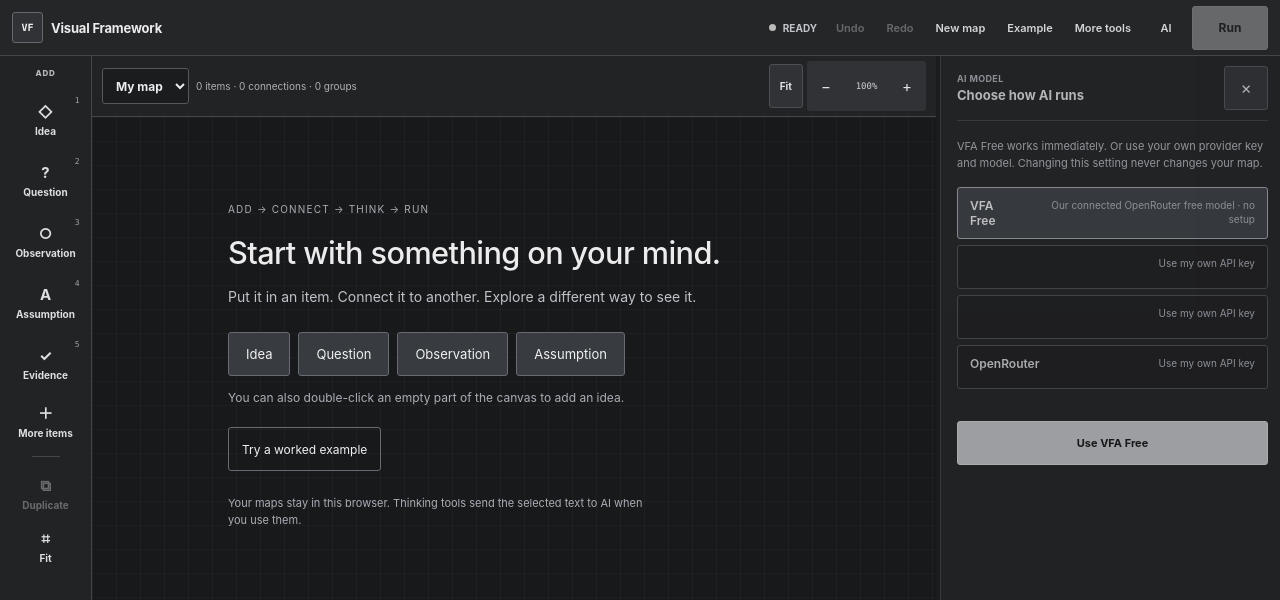
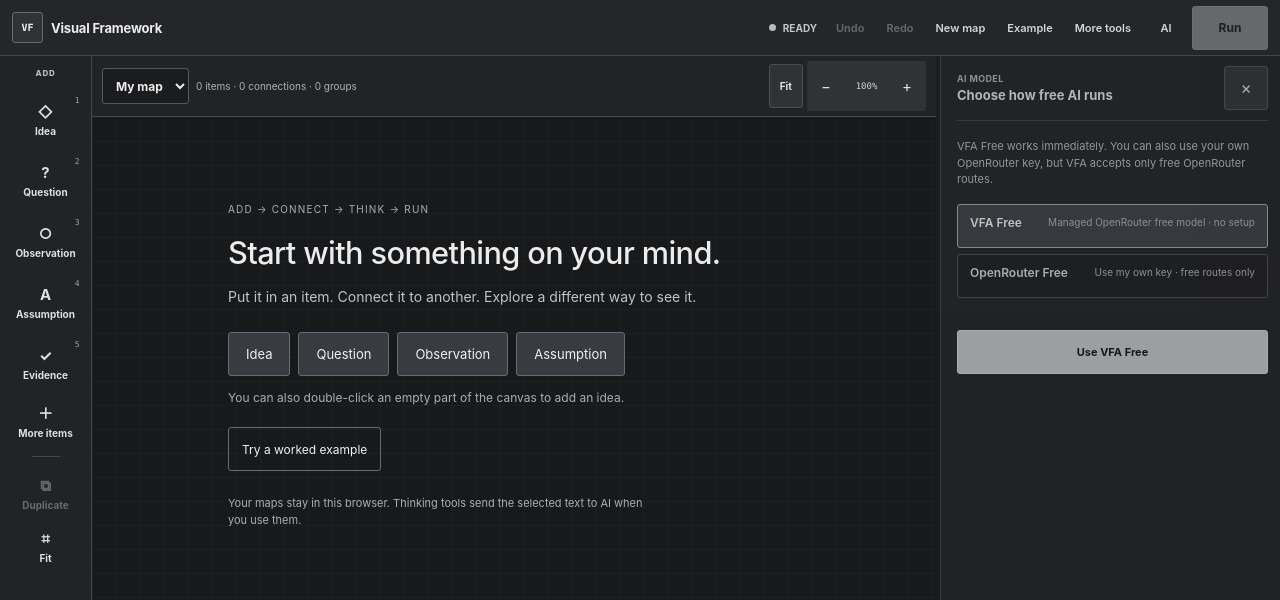
Before and after one commit to Joenasriani/visual-framework-system-app, a React (Vite) app: page / in a window 1280 px wide. Both pictures are taken after a click on the button "AI". Shown: the top 600 px of the page. Built offline with nearby package versions, Linux system fonts and the light colour scheme.

Commit message:
Make AI settings free-only

```diff
--- a/src/ui/ModelSettings.tsx
+++ b/src/ui/ModelSettings.tsx
@@ -6,18 +6,15 @@ import {
   PROVIDER_LABELS,
   resetModelSettings,
   setModelSettings,
-  type ModelProvider,
   type ModelSettings
 } from '../model/settings';
-
-const PERSONAL_PROVIDERS: Exclude<ModelProvider, 'vfa-free'>[] = ['openai', 'anthropic', 'openrouter'];
 
 export function ModelSettingsInspector({ onClose, onChanged }: { onClose: () => void; onChanged: () => void }) {
   const [draft, setDraft] = useState<ModelSettings>(() => getModelSettings());
   const [testState, setTestState] = useState<'idle' | 'testing' | 'ok' | 'error'>('idle');
   const [message, setMessage] = useState('');
 
-  const selectProvider = (provider: ModelProvider) => {
+  const selectProvider = (provider: ModelSettings['provider']) => {
     setMessage('');
     setTestState('idle');
     if (provider === 'vfa-free') {
@@ -25,9 +22,9 @@ export function ModelSettingsInspector({ onClose, onChanged }: { onClose: () =>
       return;
     }
     setDraft(current => ({
-      provider,
-      apiKey: current.provider === provider ? current.apiKey : '',
-      model: current.provider === provider && current.model ? current.model : DEFAULT_MODELS[provider]
+      provider: 'openrouter',
+      apiKey: current.provider === 'openrouter' ? current.apiKey : '',
+      model: current.provider === 'openrouter' && current.model ? current.model : DEFAULT_MODELS.openrouter
     }));
   };
 
@@ -37,7 +34,7 @@ export function ModelSettingsInspector({ onClose, onChanged }: { onClose: () =>
       setDraft(saved);
       setMessage(saved.provider === 'vfa-free'
         ? 'VFA Free is active.'
-        : `${PROVIDER_LABELS[saved.provider]} is active for this page.`);
+        : `${PROVIDER_LABELS[saved.provider]} free route is active for this page.`);
       setTestState('idle');
       onChanged();
     } catch (error) {
@@ -60,13 +57,16 @@ export function ModelSettingsInspector({ onClose, onChanged }: { onClose: () =>
       setTestState('ok');
       return;
     }
-    if (!draft.apiKey.trim() || !draft.model.trim()) {
-      setMessage('Enter a key and model before testing.');
+    let config;
+    try {
+      config = modelRequestConfig(setModelSettings(draft));
+    } catch (error) {
+      setMessage(error instanceof Error ? error.message : 'Choose a valid free OpenRouter route.');
       setTestState('error');
       return;
     }
     setTestState('testing');
-    setMessage('Testing a small request…');
+    setMessage('Testing a small free request…');
     try {
       const response = await fetch('/api/model', {
         method: 'POST',
@@ -75,12 +75,12 @@ export function ModelSettingsInspector({ onClose, onChanged }: { onClose: () =>
           title: 'Model connection test',
           instruction: 'Reply with exactly: CONNECTED',
           input: 'Connection test only.',
-          ...modelRequestConfig(draft)
+          ...config
         })
       });
       const data = await response.json().catch(() => ({}));
       if (!response.ok) throw new Error(data?.error || 'Connection test failed.');
-      setMessage(`Connected to ${data?.model || draft.model} through ${data?.provider || PROVIDER_LABELS[draft.provider]}.`);
+      setMessage(`Connected to ${data?.model || draft.model} through OpenRouter free routing.`);
       setTestState('ok');
     } catch (error) {
       setMessage(error instanceof Error ? error.message : 'Connection test failed.');
@@ -90,26 +90,24 @@ export function ModelSettingsInspector({ onClose, onChanged }: { onClose: () =>
 
   return <>
     <div className="inspector-head">
-      <div><span>AI MODEL</span><strong>Choose how AI runs</strong></div>
+      <div><span>AI MODEL</span><strong>Choose how free AI runs</strong></div>
       <button className="close-inspector" aria-label="Close editor" onClick={onClose}>×</button>
     </div>
 
-    <p className="proposal-summary">VFA Free works immediately. Or use your own provider key and model. Changing this setting never changes your map.</p>
+    <p className="proposal-summary">VFA Free works immediately. You can also use your own OpenRouter key, but VFA accepts only free OpenRouter routes.</p>
 
     <div className="model-provider-list" role="radiogroup" aria-label="AI provider">
       <button type="button" role="radio" aria-label="VFA Free" aria-checked={draft.provider === 'vfa-free'} className={draft.provider === 'vfa-free' ? 'active' : ''} onClick={() => selectProvider('vfa-free')}>
-        <strong>VFA Free</strong><small>Our connected OpenRouter free model · no setup</small>
+        <strong>VFA Free</strong><small>Managed OpenRouter free model · no setup</small>
       </button>
-      {PERSONAL_PROVIDERS.map(provider => (
-        <button type="button" role="radio" aria-label={PROVIDER_LABELS[provider]} aria-checked={draft.provider === provider} key={provider} className={draft.provider === provider ? 'active' : ''} onClick={() => selectProvider(provider)}>
-          <strong>{PROVIDER_LABELS[provider]}</strong><small>Use my own API key</small>
-        </button>
-      ))}
+      <button type="button" role="radio" aria-label="OpenRouter Free" aria-checked={draft.provider === 'openrouter'} className={draft.provider === 'openrouter' ? 'active' : ''} onClick={() => selectProvider('openrouter')}>
+        <strong>OpenRouter Free</strong><small>Use my own key · free routes only</small>
+      </button>
     </div>
 
-    {draft.provider !== 'vfa-free' && <>
+    {draft.provider === 'openrouter' && <>
       <label className="field">
-        <span>API key</span>
+        <span>OpenRouter API key</span>
         <input
           aria-label="API key"
           type="password"
@@ -117,29 +115,30 @@ export function ModelSettingsInspector({ onClose, onChanged }: { onClose: () =>
           spellCheck={false}
           value={draft.apiKey}
           onChange={event => { setDraft(current => ({ ...current, apiKey: event.target.value })); setTestState('idle'); setMessage(''); }}
-          placeholder="Paste your key"
+          placeholder="Paste your OpenRouter key"
         />
       </label>
       <label className="field">
-        <span>Model</span>
+        <span>Free model</span>
         <input
           aria-label="Model"
           value={draft.model}
           onChange={event => { setDraft(current => ({ ...current, model: event.target.value })); setTestState('idle'); setMessage(''); }}
-          placeholder={DEFAULT_MODELS[draft.provider]}
+          placeholder={DEFAULT_MODELS.openrouter}
           spellCheck={false}
         />
       </label>
-      <p className="model-privacy-note">Your key is kept only in this page's memory and sent to the VFA server only when a request runs. It is not written to your framework, IndexedDB, exports, run text, or provenance. Reloading clears it. Your provider may charge your account.</p>
-      <p className="model-privacy-note">If your provider fails, VFA stops and tells you. It does not silently fall back to VFA Free.</p>
+      <p className="model-privacy-note">Allowed values are <code>openrouter/free</code> or an OpenRouter model id ending in <code>:free</code>. Paid routes are rejected by both the browser settings and the server.</p>
+      <p className="model-privacy-note">Your key is kept only in this page's memory and sent to the VFA server only when a request runs. It is not written to your framework, IndexedDB, exports, run text, or provenance. Reloading clears it.</p>
+      <p className="model-privacy-note">If OpenRouter fails, VFA stops and tells you. It does not silently fall back to another model.</p>
     </>}
 
     {message && <p className={`model-test-state model-test-${testState}`} role="status">{message}</p>}
 
     <div className="model-actions">
-      {draft.provider !== 'vfa-free' && <button className="panel-action" type="button" disabled={testState === 'testing'} onClick={() => void test()}>{testState === 'testing' ? 'Testing…' : 'Test connection'}</button>}
-      <button className="inspector-run" type="button" onClick={draft.provider === 'vfa-free' ? useFree : save}>{draft.provider === 'vfa-free' ? 'Use VFA Free' : 'Use this model'}</button>
-      {draft.provider !== 'vfa-free' && <button className="delete-btn" type="button" onClick={useFree}>Back to VFA Free</button>}
+      {draft.provider === 'openrouter' && <button className="panel-action" type="button" disabled={testState === 'testing'} onClick={() => void test()}>{testState === 'testing' ? 'Testing…' : 'Test connection'}</button>}
+      <button className="inspector-run" type="button" onClick={draft.provider === 'vfa-free' ? useFree : save}>{draft.provider === 'vfa-free' ? 'Use VFA Free' : 'Use this free model'}</button>
+      {draft.provider === 'openrouter' && <button className="delete-btn" type="button" onClick={useFree}>Back to VFA Free</button>}
     </div>
   </>;
 }
```
